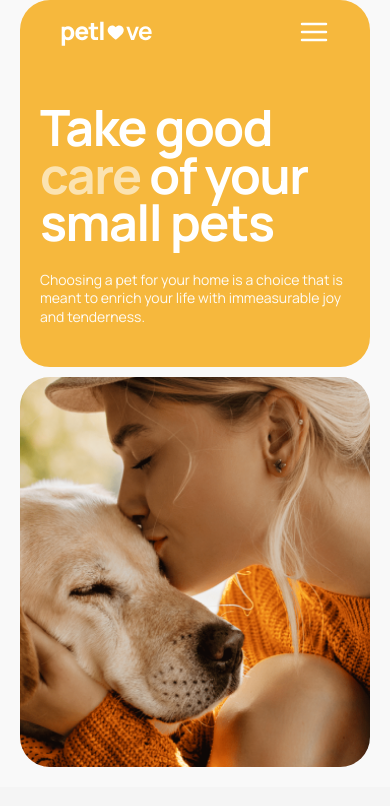
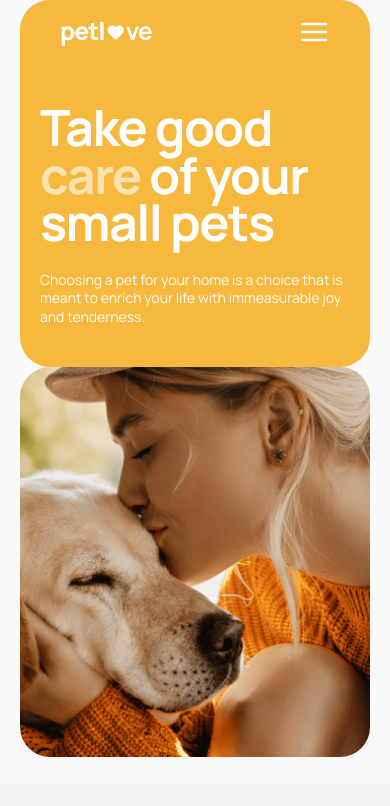
Before and after one commit to duhanocal03/PetLove, a React (Vite) app: page / in a window 390 px wide. Shown: the top 806 px of the page. Built offline with nearby package versions, Linux system fonts and the light colour scheme.

Commit message:
style(home): adjust hero banner spacing and padding

```diff
--- a/src/pages/Home/Home.module.css
+++ b/src/pages/Home/Home.module.css
@@ -78,7 +78,6 @@
 @media screen and (max-width: 1279px) {
     .homeContainer {
         padding: 24px;
-        gap: 24px;
     }
 
     .yellowCard {
@@ -116,7 +115,6 @@
 @media screen and (max-width: 767px) {
     .homeContainer {
         padding: 0 20px 20px 20px;
-        gap: 10px;
     }
 
     .yellowCard {
```
